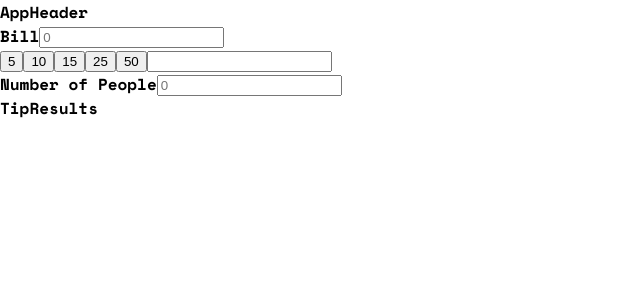
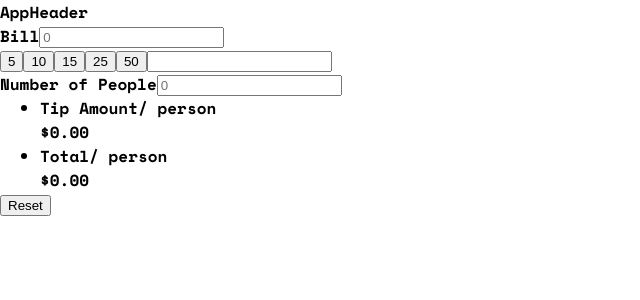
Before and after one commit to ruuen/challenge-tip-calculator, a React (Create React App) app: page / in a window 1280 px wide. Shown: the top 300 px of the page, without its empty margins (0-640 px from the left). Built offline with nearby package versions, Linux system fonts and the light colour scheme.

Commit message:
Build TipResults component
Just realised that state needs to move up a level from TipInputs to TipCalculator component

Missed that reset button in TipResults component has to reset the state of inputs when I initially scoped

whoops

```diff
--- a/src/components/CustomInput/CustomInput.jsx
+++ b/src/components/CustomInput/CustomInput.jsx
@@ -1,7 +1,7 @@
 export default function CustomInput({ id, name, value, isSelected, handleChange }) {
   return (
     <input
-      className={`calculator__input-custom ${isSelected && "calculator__input-custom--selected"}`}
+      className={`calculator__input-custom ${isSelected ? "calculator__input-custom--selected" : ""}`}
       id={id}
       type="text"
       name={name}
--- /dev/null
+++ b/src/components/ResultItem/ResultItem.jsx
@@ -0,0 +1,11 @@
+export default function ResultItem({ title, value }) {
+  return (
+    <li className="calculator__result">
+      <div className="calculator__result-label">
+        <span className="calculator__result-title">{title}</span>
+        <span className="calculator__result-subtitle">/ person</span>
+      </div>
+      <span className="calculator__result-value">${value.toFixed(2)}</span>
+    </li>
+  );
+}
--- a/src/components/TipResults/TipResults.jsx
+++ b/src/components/TipResults/TipResults.jsx
@@ -1,3 +1,30 @@
+import { useState } from "react";
+import Button from "../Button/Button";
+import ResultItem from "../ResultItem/ResultItem";
+
 export default function TipResults() {
-  return <div>TipResults</div>;
+  const [splitResult, setSplitResult] = useState({
+    tipEach: 0.0,
+    totalEach: 0.0,
+  });
+
+  function calculateSplit(inputs) {
+    console.log(inputs);
+    // setSplitResult((previousSplit) => {
+    //   return {
+    //     tipEach: 0.0,
+    //     totalEach: 0.0,
+    //   };
+    // });
+  }
+
+  return (
+    <section className="calculator__result-group">
+      <ul className="calculator__result-list">
+        <ResultItem title="Tip Amount" value={splitResult.tipEach} />
+        <ResultItem title="Total" value={splitResult.totalEach} />
+      </ul>
+      <Button id="reset" name="reset" value="Reset" />
+    </section>
+  );
 }
```
